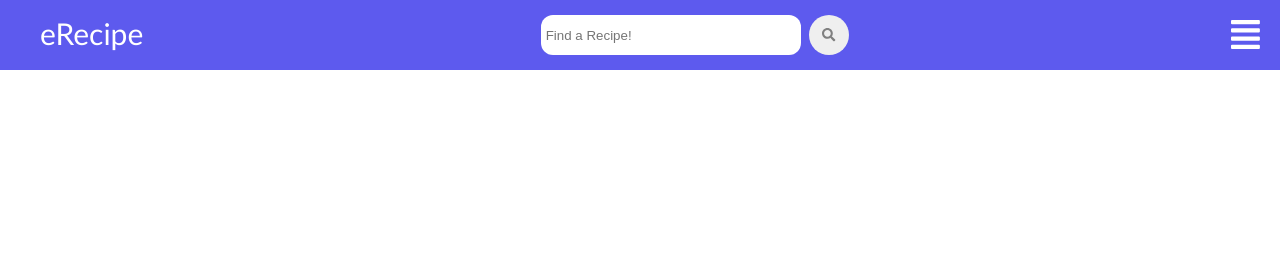
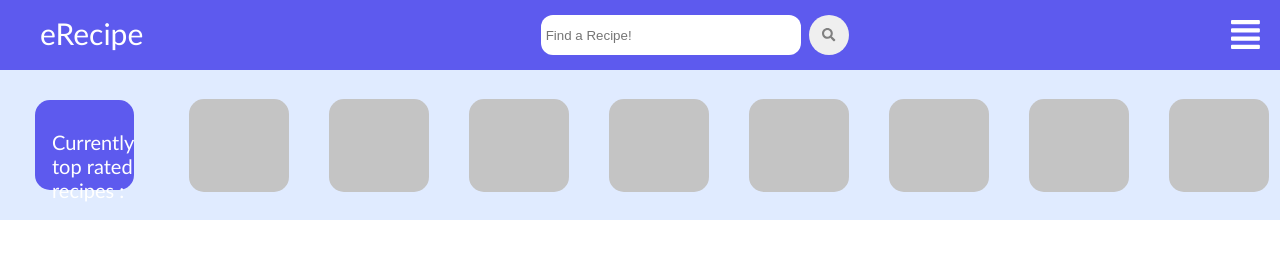
Before and after one commit to iivanu/ERecepti, a Gatsby site: page / in a window 1280 px wide. Built offline with nearby package versions, Linux system fonts and the light colour scheme; Gatsby itself is replaced by a stand-in of ours.

Commit message:
Created initial TopRecipesBar design

```diff
--- /dev/null
+++ b/src/components/topRecipe/index.js
@@ -0,0 +1,12 @@
+import React from 'react'
+
+import Styles from './style.module.css'
+
+const TopRecipe = () => {
+    return (
+        <div className={Styles.topRecipe}>
+        </div>
+    )
+}
+
+export default TopRecipe
--- /dev/null
+++ b/src/components/topRecipe/style.module.css
@@ -0,0 +1,7 @@
+.topRecipe {
+    height: 93px;
+    width: 100px;
+    border-radius: 15px;
+    background-color: #C4C4C4;
+    margin: auto 20px auto;
+}
--- /dev/null
+++ b/src/components/topRecipeBar/index.js
@@ -0,0 +1,28 @@
+import React from 'react'
+
+import Styles from './style.module.css'
+import TopRecipe from '../topRecipe/index.js'
+
+const TopRecipeBar = () => {
+    return (
+        <div className={Styles.topRecipeBar}>
+            <div className={Styles.checkOut}>
+                <p className={Styles.textParagraph}>Currently top rated recipes :</p>
+            </div>
+
+            {/*This will be solved using map function once we have a dataset to iterate through*/}
+            <div className={Styles.recipeList}>
+                <TopRecipe />
+                <TopRecipe />
+                <TopRecipe />
+                <TopRecipe />
+                <TopRecipe />
+                <TopRecipe />
+                <TopRecipe />
+                <TopRecipe />
+            </div>
+        </div>
+    )
+}
+
+export default TopRecipeBar
--- /dev/null
+++ b/src/components/topRecipeBar/style.module.css
@@ -0,0 +1,28 @@
+.topRecipeBar {
+    display: flex;
+    flex-direction: row;
+    background-color: #E0EBFF;
+    width: 100%;
+    height: 150px;
+}
+
+.checkOut {
+    margin: auto 35px;
+    height: 60%;
+    border-radius: 15px;
+    background-color: #5D5AEE;
+    width: 17%;
+}
+
+.textParagraph {
+    color: white;
+    font-family: 'Gill Sans', 'Gill Sans MT', Calibri, 'Trebuchet MS', sans-serif;
+    font-size: 20px;
+    margin-left: 17px;
+    margin-top: 30px;
+}
+
+.recipeList {
+    display: flex;
+    flex-direction: row;
+}
--- a/src/pages/index.js
+++ b/src/pages/index.js
@@ -1,12 +1,14 @@
 import React from "react"
 
 import NavBar from '../components/navBar/index.js'
+import TopRecipeBar from '../components/topRecipeBar/index.js'
 import Styles from './style.module.css'
 
 const IndexPage = () => {
   return(
     <div className={Styles.IndexPage}>
       <NavBar />
+      <TopRecipeBar />
     </div>
   )
 }
```
